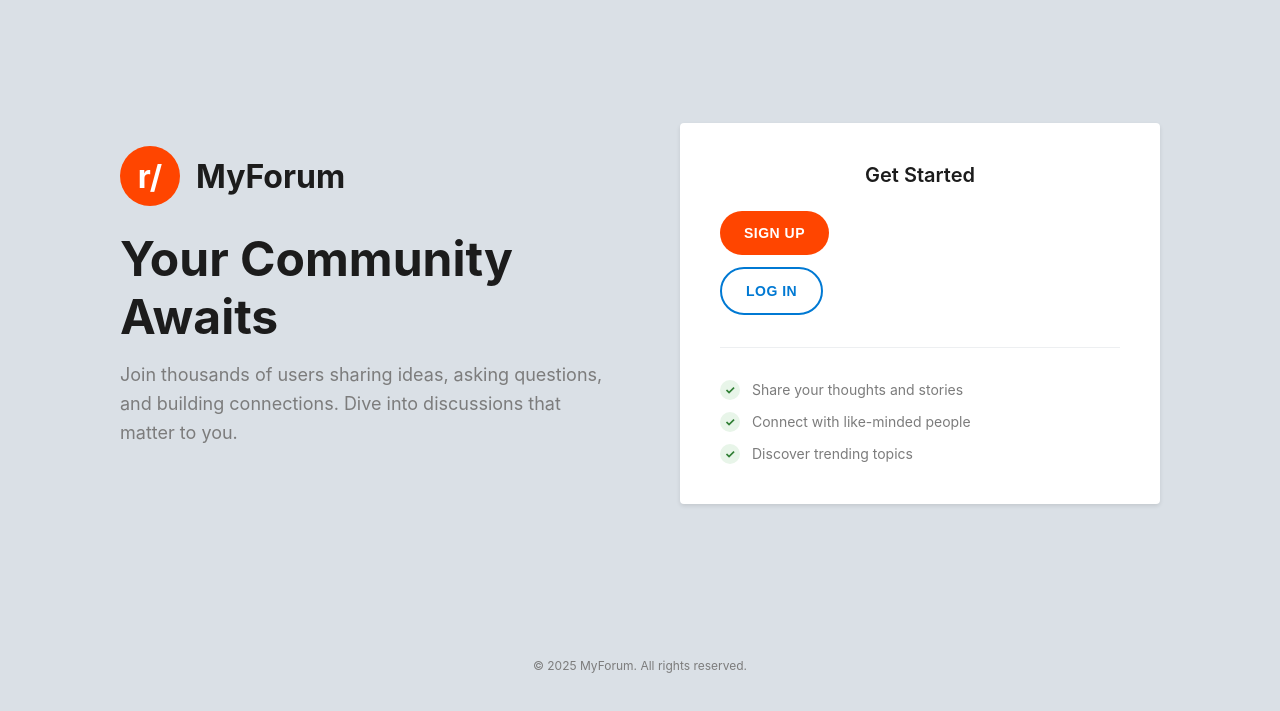
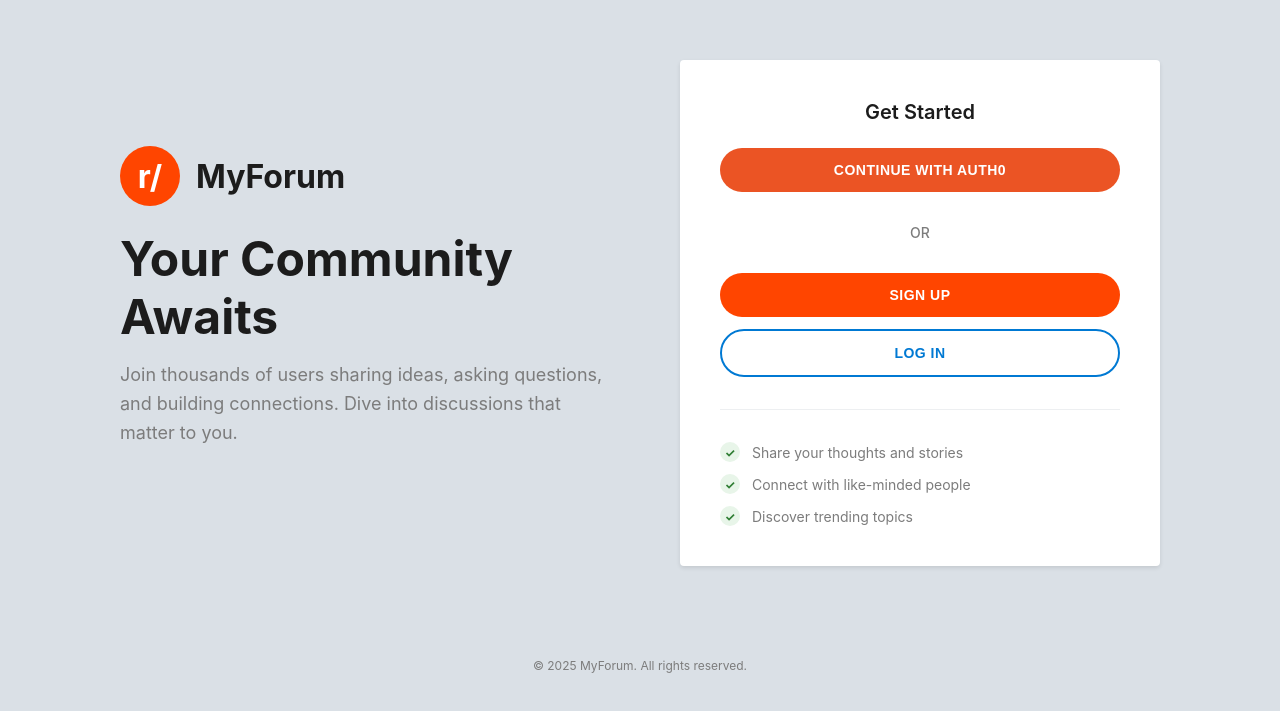
Before and after one commit to froganu/Lab-AS, a React (Create React App) app in the folder frontend/: page / in a window 1280 px wide. Shown: the part 107-818 px from the top of the page. Built offline with nearby package versions, Linux system fonts and the light colour scheme.

Commit message:
Auth0 implemented

```diff
--- a/frontend/src/App.jsx
+++ b/frontend/src/App.jsx
@@ -1,22 +1,41 @@
-import { BrowserRouter as Router, Routes, Route } from "react-router-dom";
+import { BrowserRouter as Router, Routes, Route, useNavigate } from "react-router-dom";
+import { useAuth0 } from "@auth0/auth0-react";
+import { useEffect } from "react";
 import Home from "./pages/Home";
 import Login from "./pages/Login";
 import Register from "./pages/Register";
 import Forum from "./pages/Forum";
-import Post from "./pages/Post"
+import Post from "./pages/Post";
 import CreatePost from "./pages/CreatePost";
+
+function AppRoutes() {
+  const { isLoading, isAuthenticated } = useAuth0();
+  const navigate = useNavigate();
+
+  useEffect(() => {
+    // Redirige a /forum después del callback de Auth0
+    const params = new URLSearchParams(window.location.search);
+    if (params.has('code') && params.has('state') && !isLoading && isAuthenticated) {
+      navigate("/forum");
+    }
+  }, [isLoading, isAuthenticated, navigate]);
+
+  return (
+    <Routes>
+      <Route path="/" element={<Home />} />
+      <Route path="/login" element={<Login />} />
+      <Route path="/register" element={<Register />} />
+      <Route path="/forum" element={<Forum />} />
+      <Route path="/post/:postId" element={<Post />} />
+      <Route path="/create-post/" element={<CreatePost />} />
+    </Routes>
+  );
+}
 
 function App() {
   return (
     <Router>
-      <Routes>
-        <Route path="/" element={<Home />} />           {/* Pantalla inicial */}
-        <Route path="/login" element={<Login />} />
-        <Route path="/register" element={<Register />} />
-        <Route path="/forum" element={<Forum />} />    {/* Forum accessible després de login */}
-        <Route path="/post/:postId" element={<Post />} />
-        <Route path="/create-post/" element={<CreatePost />} />
-      </Routes>
+      <AppRoutes />
     </Router>
   );
 }
--- a/frontend/src/pages/Home.jsx
+++ b/frontend/src/pages/Home.jsx
@@ -1,6 +1,23 @@
-import { Link } from "react-router-dom";
+import { Link, useNavigate } from "react-router-dom";
+import { useAuth0 } from "@auth0/auth0-react";
+import { useEffect } from "react";
 
 export default function Home() {
+  const { loginWithRedirect, isAuthenticated, isLoading } = useAuth0();
+  const navigate = useNavigate();
+
+  useEffect(() => {
+    if (!isLoading && isAuthenticated) {
+      navigate("/forum");
+    }
+  }, [isAuthenticated, isLoading, navigate]);
+
+  const handleAuth0Login = () => {
+    loginWithRedirect({
+      appState: { returnTo: "/forum" }
+    });
+  };
+
   const styles = {
     container: {
       minHeight: '100vh',
@@ -95,7 +112,8 @@ export default function Home() {
       letterSpacing: 0.5,
       textDecoration: 'none',
       display: 'block',
-      textAlign: 'center'
+      textAlign: 'center',
+      width: '100%'
     },
     primaryButton: {
       backgroundColor: '#FF4500',
@@ -105,6 +123,17 @@ export default function Home() {
       backgroundColor: 'transparent',
       color: '#0079D3',
       border: '2px solid #0079D3'
+    },
+    auth0Button: {
+      backgroundColor: '#EB5424',
+      color: '#ffffff'
+    },
+    divider: {
+      textAlign: 'center',
+      margin: '20px 0',
+      color: '#7c7c7c',
+      fontSize: 14,
+      fontWeight: 500
     },
     features: {
       marginTop: 32,
@@ -175,6 +204,18 @@ export default function Home() {
           <h3 style={styles.cardTitle}>Get Started</h3>
 
           <div style={styles.buttonGroup}>
+            {/* Botón Auth0 */}
+            <button
+              onClick={handleAuth0Login}
+              style={{ ...styles.button, ...styles.auth0Button }}
+              onMouseOver={(e) => e.target.style.backgroundColor = '#D14820'}
+              onMouseOut={(e) => e.target.style.backgroundColor = '#EB5424'}
+            >
+              Continue with Auth0
+            </button>
+
+            <div style={styles.divider}>OR</div>
+
             <Link to="/register" style={{ textDecoration: 'none' }}>
               <button
                 style={{ ...styles.button, ...styles.primaryButton }}
```
